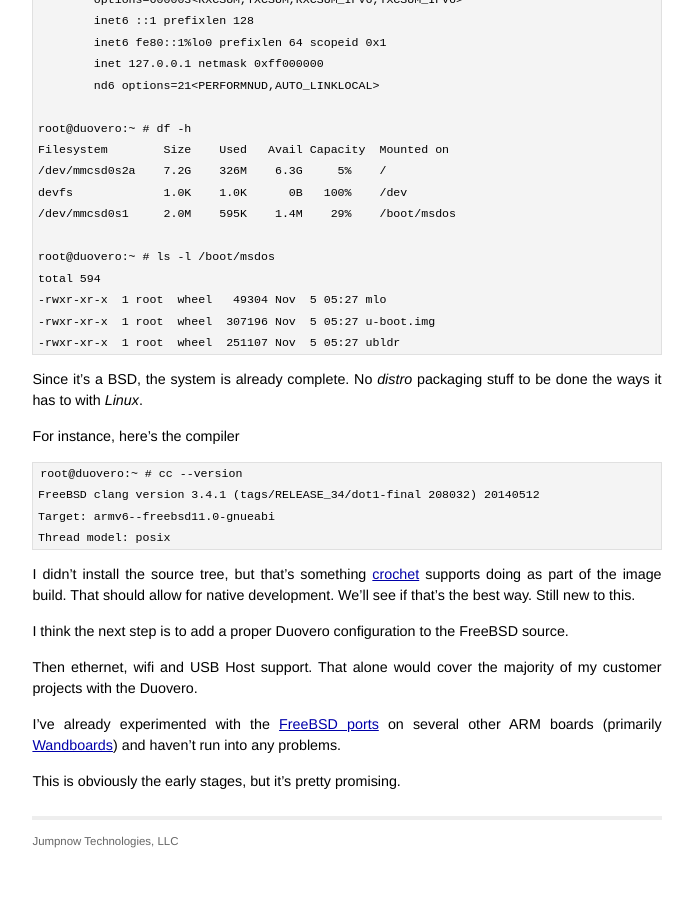
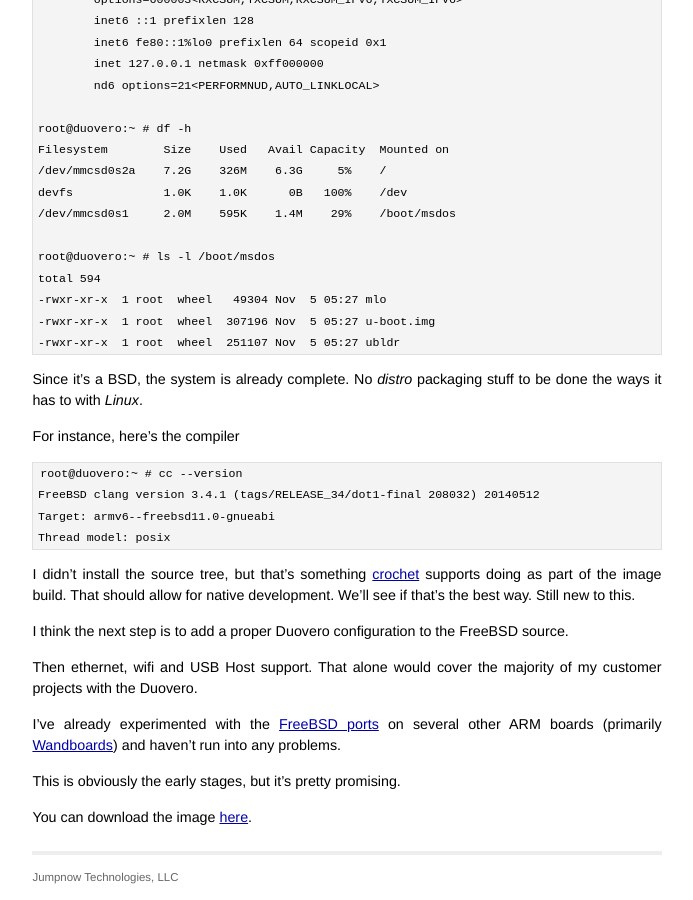
Before and after one commit to jumpnow/jumpnowtek-site, a Jekyll site: the page built from _posts/2014-11-05-FreeBSD-on-the-Gumstix-Duovero.md, in a window 1280 px wide and 900 px high, scrolled down 1286 px. Shown: the whole window, without its empty margins (293-986 px from the left). Built offline with Jekyll 4.4.1, drawn with Linux system fonts in a browser that asks for light colours; before the commit the page ends 2150 px from its top, so only the background shows below that.

Commit message:
Add download link to FreeBSD Duovero post

```diff
--- a/_posts/2014-11-05-FreeBSD-on-the-Gumstix-Duovero.md
+++ b/_posts/2014-11-05-FreeBSD-on-the-Gumstix-Duovero.md
@@ -95,6 +95,7 @@ I've already experimented with the [FreeBSD ports][freebsd-ports] on several oth
 
 This is obviously the early stages, but it's pretty promising.
 
+You can download the image [here][img-download].
 
 [crochet-freebsd]: https://github.com/kientzle/crochet-freebsd
 [duovero]: https://store.gumstix.com/index.php/category/43/
@@ -107,3 +108,4 @@ This is obviously the early stages, but it's pretty promising.
 [freebsd-ports]: https://www.freebsd.org/ports/
 [wandboard]: http://www.wandboard.org/
 [crochet-duovero]: https://github.com/scottellis/crochet-freebsd/tree/duovero
+[img-download]: http://www.jumpnowtek.com/downloads/freebsd/duovero/
```
